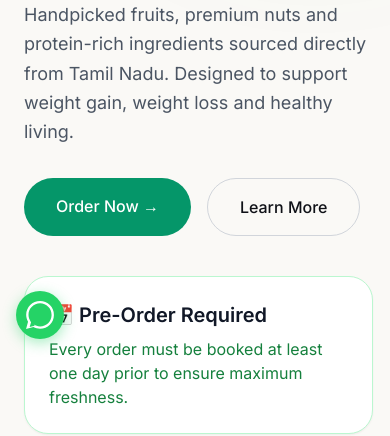
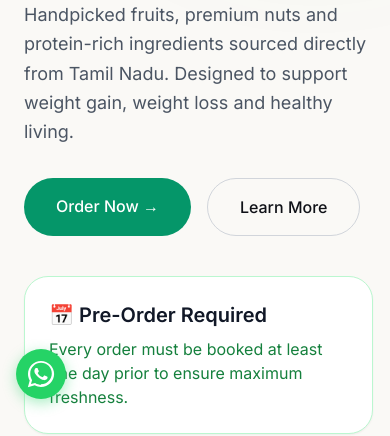
Before and after one commit to Aravidroid/pot-proteine, a plain HTML site: page index.html in a window 390 px wide. Shown: the part 425-861 px from the top of the page. Drawn offline with nearby package versions, Linux system fonts and the light colour scheme.

Commit message:
Implement mobile floating checkout bar

```diff
--- a/css/styles.css
+++ b/css/styles.css
@@ -1578,7 +1578,7 @@
     display: flex;
     align-items: center;
     justify-content: center;
-    transition: transform 0.25s ease, box-shadow 0.25s ease;
+    transition: transform 0.25s ease, box-shadow 0.25s ease, bottom 0.3s ease, left 0.3s ease;
 }
 
 .whatsapp-float:hover {
@@ -1588,10 +1588,15 @@
 
 @media (max-width: 767px) {
     .whatsapp-float {
-        bottom: 80px;
+        bottom: 20px;
         left: 16px;
-        width: 48px;
-        height: 48px;
+        width: 50px;
+        height: 50px;
+    }
+
+    body.has-mobile-cart .whatsapp-float {
+        bottom: 84px !important;
+        left: 16px !important;
     }
 }
 
--- a/index.html
+++ b/index.html
@@ -527,9 +527,8 @@
         </div>
     </footer>
     <a href="https://wa.me/917871974777" class="whatsapp-float" target="_blank" aria-label="Chat on WhatsApp">
-        <svg xmlns="http://www.w3.org/2000/svg" width="28" height="28" fill="currentColor" viewBox="0 0 24 24">
-            <path
-                d="M.057 24l1.687-6.163c-1.041-1.804-1.588-3.849-1.587-5.946.003-6.556 5.338-11.891 11.893-11.891 3.181.001 6.167 1.24 8.413 3.488 2.245 2.248 3.481 5.236 3.48 8.414-.003 6.557-5.338 11.892-11.893 11.892-1.99-.001-3.951-.5-5.688-1.448l-6.305 1.654zm6.597-3.807c1.676.995 3.276 1.591 5.392 1.592 5.448 0 9.886-4.434 9.889-9.885.002-5.462-4.415-9.89-9.881-9.892-5.452 0-9.887 4.434-9.889 9.884-.001 2.225.651 3.891 1.746 5.634l.399.636-1.156 4.225 4.316-1.131.584.537z" />
+        <svg xmlns="http://www.w3.org/2000/svg" width="30" height="30" fill="currentColor" viewBox="0 0 448 512">
+            <path d="M380.9 97.1C339 55.1 283.2 32 223.9 32c-122.4 0-222 99.6-222 222 0 39.1 10.2 77.3 29.6 111L0 480l117.7-30.9c32.4 17.7 68.9 27 106.1 27h.1c122.3 0 224.1-99.6 224.1-222 0-59.3-25.2-115-67.1-157zm-157 341.6c-33.2 0-65.7-8.9-94-25.7l-6.7-4-69.8 18.3 18.6-68.1-4.4-7C50 322.6 40.5 285.4 40.5 246.5c0-101.4 82.5-183.9 183.9-183.9 49.1 0 95.2 19.1 130 53.9s53.9 80.9 53.9 130c0 101.4-82.4 183.9-184.4 183.9zm101.2-138.2c-5.5-2.8-32.8-16.2-37.9-18-5.1-1.9-8.8-2.8-12.5 2.8-3.7 5.6-14.3 18-17.6 21.8-3.2 3.7-6.5 4.2-12 1.4-32.6-16.3-54-29.1-75.5-66-5.7-9.8 5.7-9.1 16.3-30.3 1.8-3.7.9-6.9-.5-9.7-1.4-2.8-12.5-30.1-17.1-41.2-4.5-10.8-9.1-9.3-12.5-9.5-3.2-.2-6.9-.2-10.6-.2s-9.7 1.4-14.8 6.9c-5.1 5.6-19.4 19-19.4 46.3 0 27.3 19.9 53.7 22.6 57.4 2.8 3.7 39.1 59.7 94.8 83.8 35.2 15.2 49 16.5 66.6 13.9 10.7-1.6 32.8-13.4 37.4-26.4 4.6-13 4.6-24.1 3.2-26.4-1.3-2.5-5-3.9-10.5-6.6z"/>
         </svg>
     </a>
     <!-- Cart Sidebar Modal -->
--- a/js/cart.js
+++ b/js/cart.js
@@ -289,8 +289,11 @@
 
     if (totalCount === 0) {
         if (barEl) barEl.classList.add('hidden-bar');
+        document.body.classList.remove('has-mobile-cart');
         return;
     }
+
+    document.body.classList.add('has-mobile-cart');
 
     if (!barEl) {
         barEl = document.createElement('div');
```
Also changed, not shown: menu.html (+2 -3 lines).
